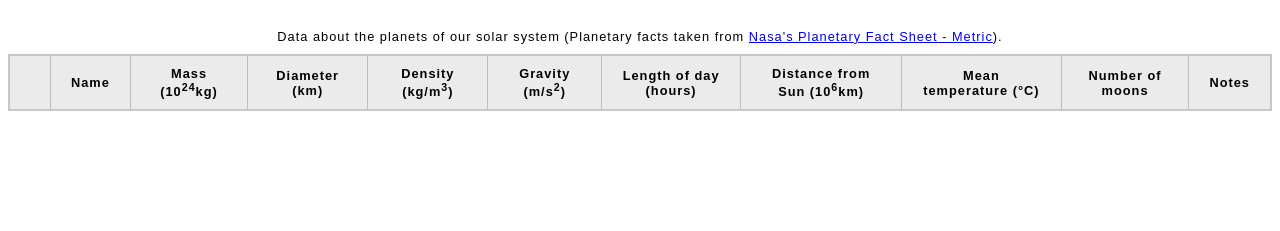
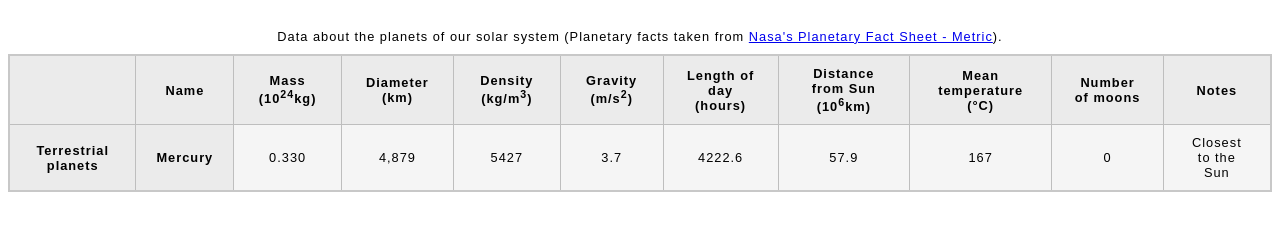
Before and after one commit to rabin5385/Rabinp, a plain HTML site: page assignment2/part2/blank-template.html in a window 1280 px wide. Shown: the part 61-292 px from the top of the page. Drawn offline with Linux system fonts and the light colour scheme.

Commit message:
added data in row
added data as given in planet data text file and also The first two columns are merged and span four rows to indicate the category of terrestrial planets.

```diff
--- a/assignment2/part2/blank-template.html
+++ b/assignment2/part2/blank-template.html
@@ -37,6 +37,23 @@
         </tr>
         </thead>
 
+        <tbody>
+          <tr>
+            <th rowspan="4" colspan="2">Terrestrial planets</th>
+            <th>Mercury</th>
+            <td>0.330</td>
+            <td> 4,879</td>
+            <td>5427</td>
+            <td>3.7</td>
+            <td>4222.6</td>
+            <td>57.9</td>
+            <td>167</td>
+            <td>0</td>
+            <td>Closest to the Sun</td>
+          </tr>
+
+
+
 
   </body>
 </html>
```
